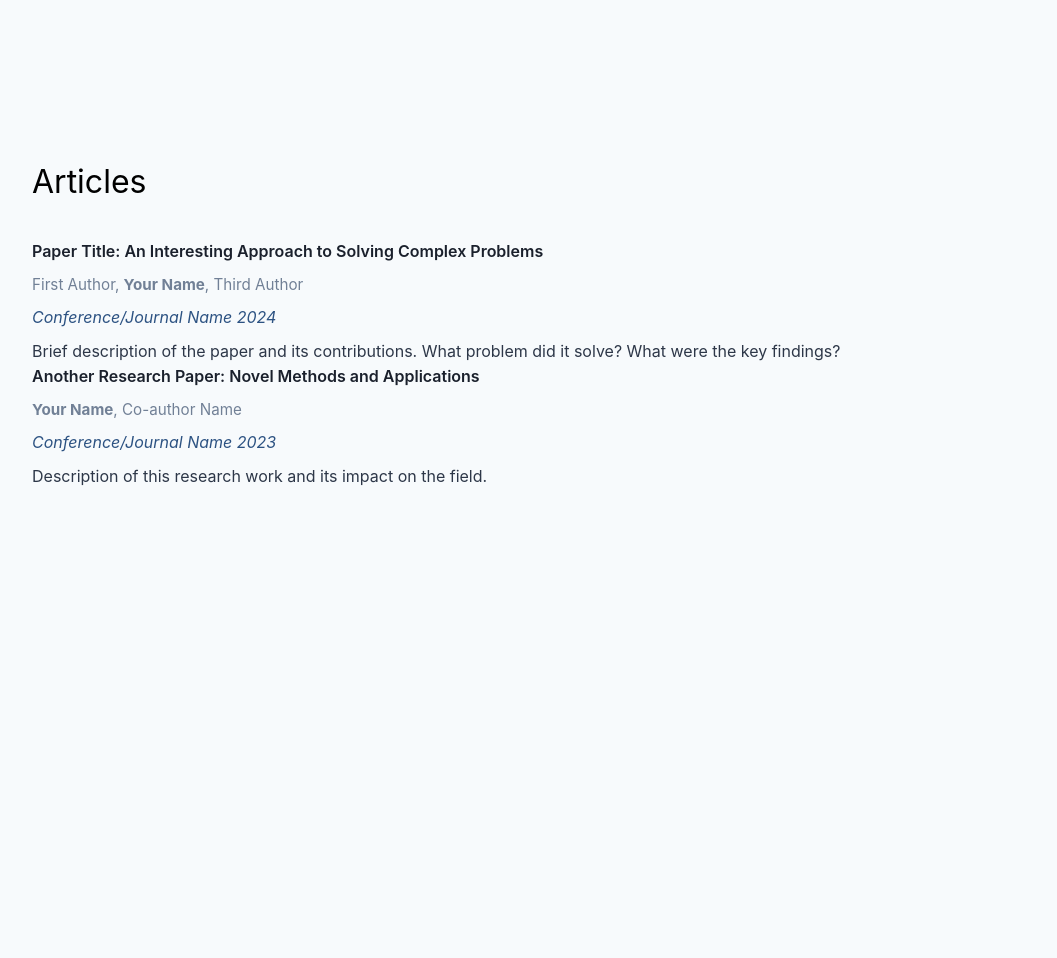
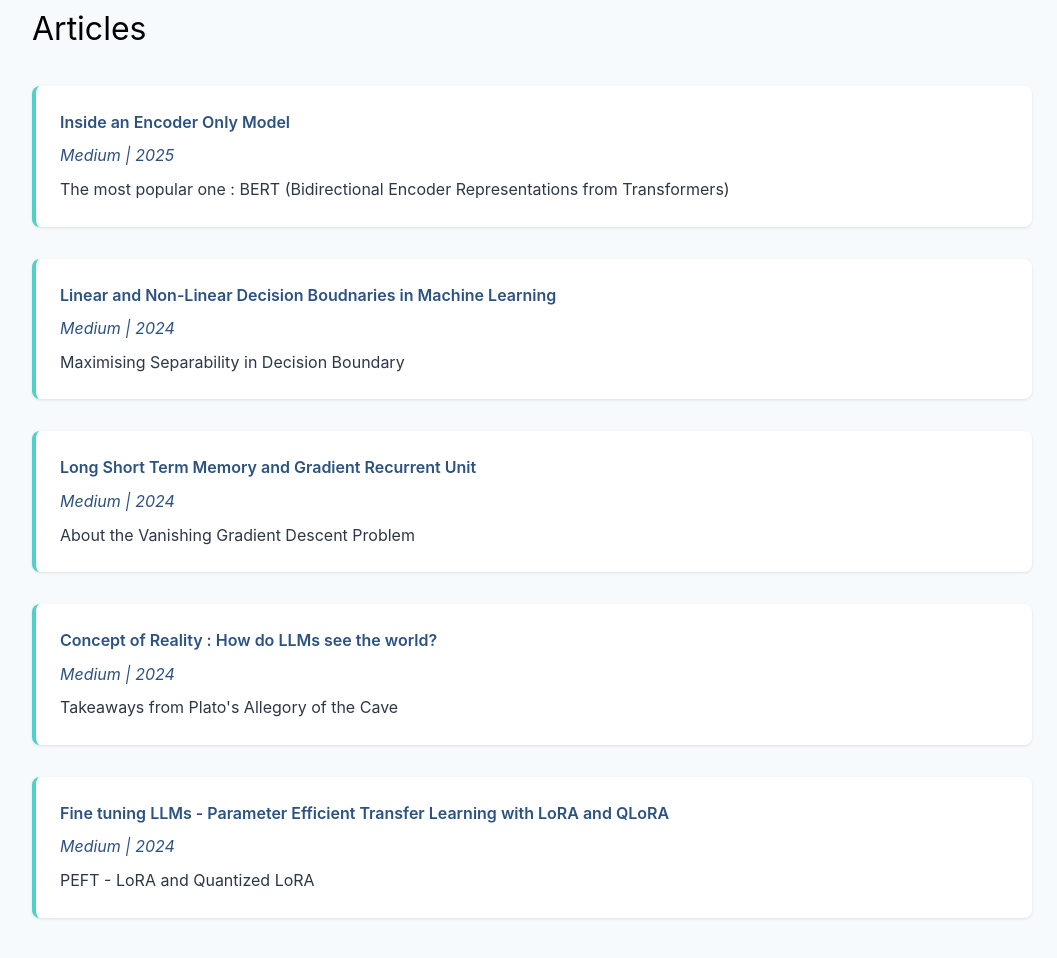
Before and after one commit to pavi2803/pavithrasenthilkumar.github.io, a plain HTML site: page index.html in a window 1280 px wide. Shown: the part 4260-5218 px from the top of the page, without its empty margins (108-1165 px from the left). Before the commit the page ends 4983 px from the top, so only its background shows below. Drawn offline with Linux system fonts and the light colour scheme.

Commit message:
updated website

```diff
--- a/index.html
+++ b/index.html
@@ -582,21 +582,58 @@
 
 
     <!-- Articles Section -->
+    <!-- Articles Section -->
     <section id="articles">
         <h2>Articles</h2>
 
-        <div class="articles">
-            <div class="publication-title">Paper Title: An Interesting Approach to Solving Complex Problems</div>
-            <div class="publication-authors">First Author, <strong>Your Name</strong>, Third Author</div>
-            <div class="publication-venue">Conference/Journal Name 2024</div>
-            <p>Brief description of the paper and its contributions. What problem did it solve? What were the key findings?</p>
+        <div class="publication">
+            <div class="publication-title">
+                <a href="https://medium.com/@pavi2468kuk/inside-an-encoder-only-model-0981d3dd0e5d" target="_blank" style="color: #2c5282; text-decoration: none;">
+                    Inside an Encoder Only Model
+                </a>
+            </div>
+            <div class="publication-venue">Medium | 2025</div>
+            <p>The most popular one : BERT (Bidirectional Encoder Representations from Transformers)</p>
         </div>
 
-        <div class="articles">
-            <div class="publication-title">Another Research Paper: Novel Methods and Applications</div>
-            <div class="publication-authors"><strong>Your Name</strong>, Co-author Name</div>
-            <div class="publication-venue">Conference/Journal Name 2023</div>
-            <p>Description of this research work and its impact on the field.</p>
+        <div class="publication">
+            <div class="publication-title">
+                <a href="https://medium.com/@pavi2468kuk/linear-and-non-linear-decision-boundaries-in-machine-learning-9a6cae79ff8e" target="_blank" style="color: #2c5282; text-decoration: none;">
+                    Linear and Non-Linear Decision Boudnaries in Machine Learning
+                </a>
+            </div>
+            <div class="publication-venue">Medium | 2024</div>
+            <p>Maximising Separability in Decision Boundary</p>
+        </div>
+
+        <div class="publication">
+            <div class="publication-title">
+                <a href="https://medium.com/@pavi2468kuk/long-short-term-memory-and-gradient-recurrent-unit-a-fresh-take-2df1d6e757ce" target="_blank" style="color: #2c5282; text-decoration: none;">
+                    Long Short Term Memory and Gradient Recurrent Unit
+                </a>
+            </div>
+            <div class="publication-venue">Medium | 2024</div>
+            <p>About the Vanishing Gradient Descent Problem</p>
+        </div>
+
+        <div class="publication">
+            <div class="publication-title">
+                <a href="https://medium.com/@pavi2468kuk/concept-of-reality-how-do-llms-see-the-real-world-3a8f4a4ac14f" target="_blank" style="color: #2c5282; text-decoration: none;">
+                    Concept of Reality : How do LLMs see the world?
+                </a>
+            </div>
+            <div class="publication-venue">Medium | 2024</div>
+            <p>Takeaways from Plato's Allegory of the Cave</p>
+        </div>
+
+        <div class="publication">
+            <div class="publication-title">
+                <a href="https://medium.com/@pavi2468kuk/fine-tuning-llms-parameter-efficient-transfer-learning-with-lora-and-qlora-7ee9ce137792" target="_blank" style="color: #2c5282; text-decoration: none;">
+                    Fine tuning LLMs - Parameter Efficient Transfer Learning with LoRA and QLoRA
+                </a>
+            </div>
+            <div class="publication-venue">Medium | 2024</div>
+            <p>PEFT - LoRA and Quantized LoRA</p>
         </div>
     </section>
 
```
